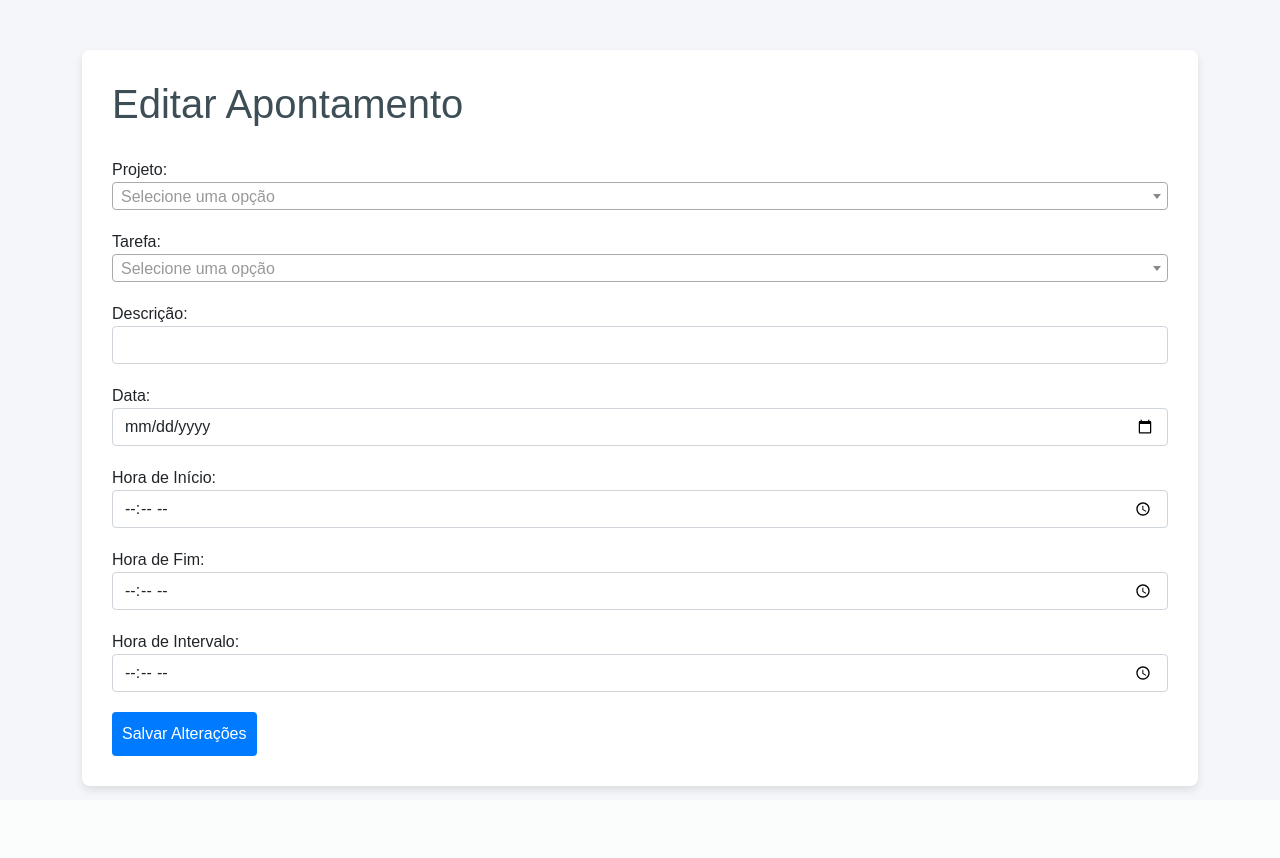
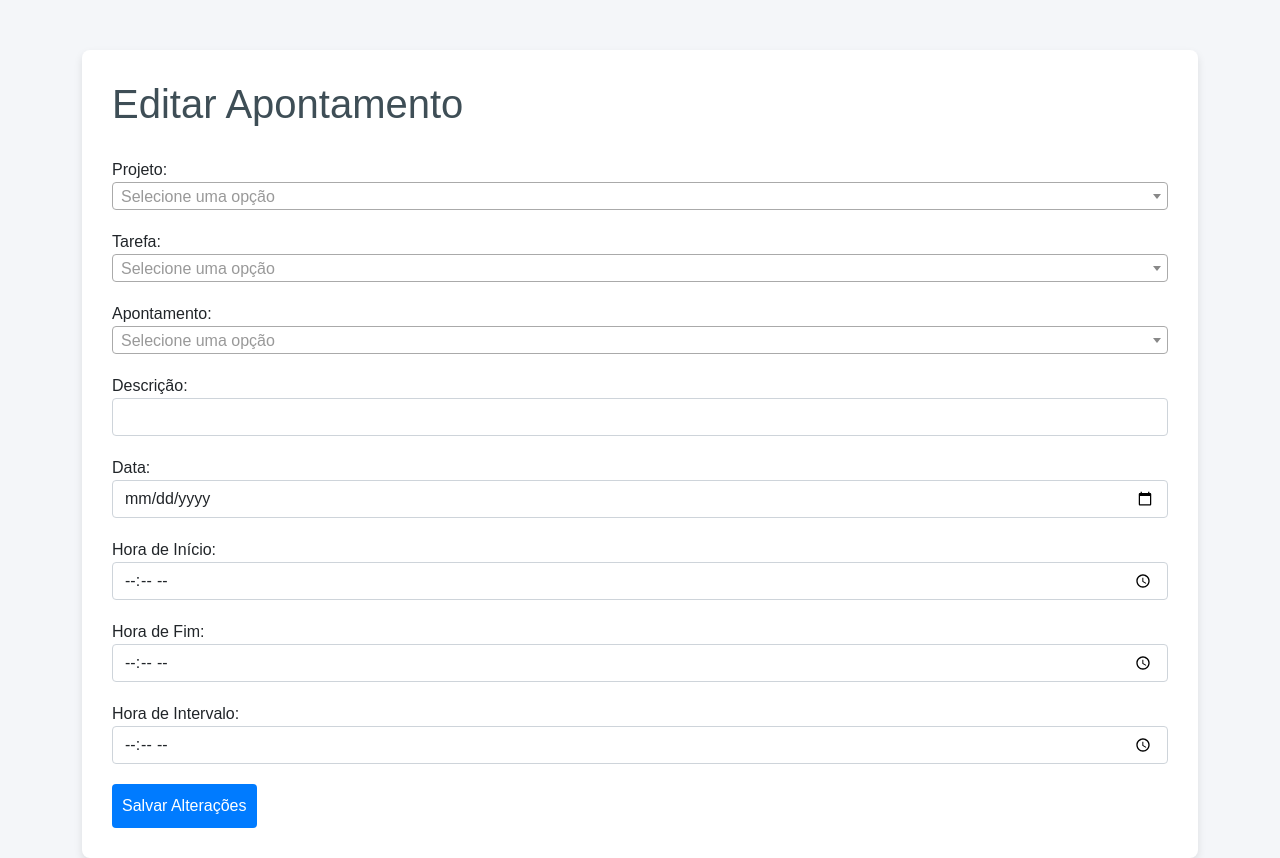
Before and after one commit to Renan-Ald/TOPI--Project, a Python web app: template app/templates/apontamento_edit.html in a window 1280 px wide. Before the commit the page ends 793 px from the top, so only its background shows below. Run offline with Jinja, Linux system fonts and the light colour scheme; the template is opened without the code that fills it, so the values that code supplies are empty.

Commit message:
editar funcionando , porem ainda precisar ajustar o put

```diff
--- a/app/api/apontamento.py
+++ b/app/api/apontamento.py
@@ -200,7 +200,8 @@ def editar_apontamento():
         response = requests.put(API_URL + f"/{session.get('coligada')}$_${request.form.get('cod_apontamento')}", json=payload, headers=headers)
 
         if response.status_code == 200:
-            return jsonify({"message": "Apontamento editado com sucesso!"}), 200
+            return jsonify({"message": "Apontamento editado com sucesso!"}),200
+
         else:
             return jsonify({"error": "Erro ao editar apontamento", "detalhes": response.text}), response.status_code
 def obter_apontamento():
--- a/app/templates/apontamento_edit.html
+++ b/app/templates/apontamento_edit.html
@@ -78,7 +78,17 @@
                         {% endfor %}
                     </select>
                 </div>
-
+                <div class="form-group">
+                    <label for="selectApontamento">Apontamento:</label>
+                    <select id="selectApontamento" name="cod_apontamento" class="form-select select2">
+                        <option value="">Escolha um apontamento...</option>
+                        {% for apontamento in dados_apontamento %}
+                            <option value="{{ apontamento.CODAPONTAMENTO }}" {% if get_apont.data.CODAPONTAMENTO == apontamento.CODAPONTAMENTO %}selected{% endif %}>
+                                {{ apontamento.DESCRICAO }}
+                            </option>
+                        {% endfor %}
+                    </select>
+                </div>
                                 <div class="form-group">
                     <label for="descricao">Descrição:</label>
                     <input type="text" id="descricao" name="descricao" class="form-control" value="{{ get_apont.data.DESCRICAO }}" required>
@@ -123,6 +133,7 @@
 
     <!-- Select2 JS -->
     <script src="https://cdn.jsdelivr.net/npm/select2@4.0.13/dist/js/select2.min.js"></script>
+    <!-- ...cabeçalho mantido igual... -->
 
 <script>
     $(document).ready(function () {
@@ -132,35 +143,100 @@
             allowClear: true
         });
 
-            // Atualiza os campos escondidos ao mudar seleção
+        const codProjetoInicial = $("#cod_projeto").val();
+        const codApontamentoInicial = $("#cod_apontamento").val();
+
+        if (codApontamentoInicial) {
+            console.log("Apontamento inicial carregado:", codApontamentoInicial);
+            $("#selectApontamento").val(codApontamentoInicial).trigger('change');
+        }
+
+        // Carrega apontamentos ao abrir a página
+        if (codProjetoInicial) {
+            carregarApontamentos(codProjetoInicial, codApontamentoInicial);
+        }
+
         $("#selectProjeto").change(function () {
-                $("#cod_projeto").val($(this).val());
+            const codProjeto = $(this).val();
+            console.log("Projeto selecionado:", codProjeto);
+
+            $("#cod_projeto").val(codProjeto);
+            $("#cod_apontamento").val(""); // Limpa valor ao trocar projeto
+
+            if (codProjeto) {
+                carregarApontamentos(codProjeto, null);
+            } else {
+                $("#selectApontamento").empty().append('<option value="">Escolha um apontamento...</option>');
+                $("#selectApontamento").val('').trigger('change');
+            }
         });
 
         $("#selectTarefa").change(function () {
-                $("#cod_tarefa").val($(this).val());
+            const codTarefa = $(this).val();
+            console.log("Tarefa selecionada:", codTarefa);
+            $("#cod_tarefa").val(codTarefa);
         });
 
-            // Enviar alterações via AJAX
+        $("#selectApontamento").on('change', function () {
+            const codApontamento = $(this).val();
+            console.log("Apontamento selecionado pelo usuário:", codApontamento);
+            $("#cod_apontamento").val(codApontamento);
+});
+
+
+        function carregarApontamentos(codProjeto, apontamentoSelecionado) {
+            console.log("Carregando apontamentos para o projeto:", codProjeto);
+
+            $.ajax({
+                url: "/get_apontamentos",
+                type: "GET",
+                data: { cod_projeto: codProjeto },
+                success: function (data) {
+                    const apontamentoSelect = $("#selectApontamento");
+                    apontamentoSelect.empty().append('<option value="">Escolha um apontamento...</option>');
+                    console.log(data)
+                    data.forEach(function (item) {
+                        apontamentoSelect.append(
+                            `<option value="${item.CODIGO}">${item.DESCRICAO}</option>`
+                        );
+                    });
+
+                    if (apontamentoSelecionado) {
+                        console.log("Setando apontamento selecionado após AJAX:", apontamentoSelecionado);
+                        apontamentoSelect.val(apontamentoSelecionado).trigger('change');
+                        $("#cod_apontamento").val(apontamentoSelecionado);
+                    } else {
+                        apontamentoSelect.val('').trigger('change');
+                    }
+                },
+                error: function () {
+                    alert("Erro ao carregar os apontamentos.");
+                }
+            });
+        }
+
         $("#formApontamento").submit(function (event) {
             event.preventDefault();
 
             var formData = $(this).serialize();
+            console.log("Dados enviados no formulário:", formData);
 
             $.ajax({
                 url: "/editar_apontamento",
                 type: "PUT",
                 data: formData,
                 success: function (response) {
+                    console.log("Resposta do servidor:", response);
                     alert(response.message);
+                    window.location.href = "/dashboard";
                 },
                 error: function (error) {
-                        alert(error.responseJSON.error);
+                    console.error("Erro na submissão:", error);
+                    alert(error.responseJSON?.error || "Erro ao salvar.");
                 }
             });
         });
     });
 </script>
-
 </body>
 </html>
```
Lines whose indentation alone changed are shown as unchanged.
